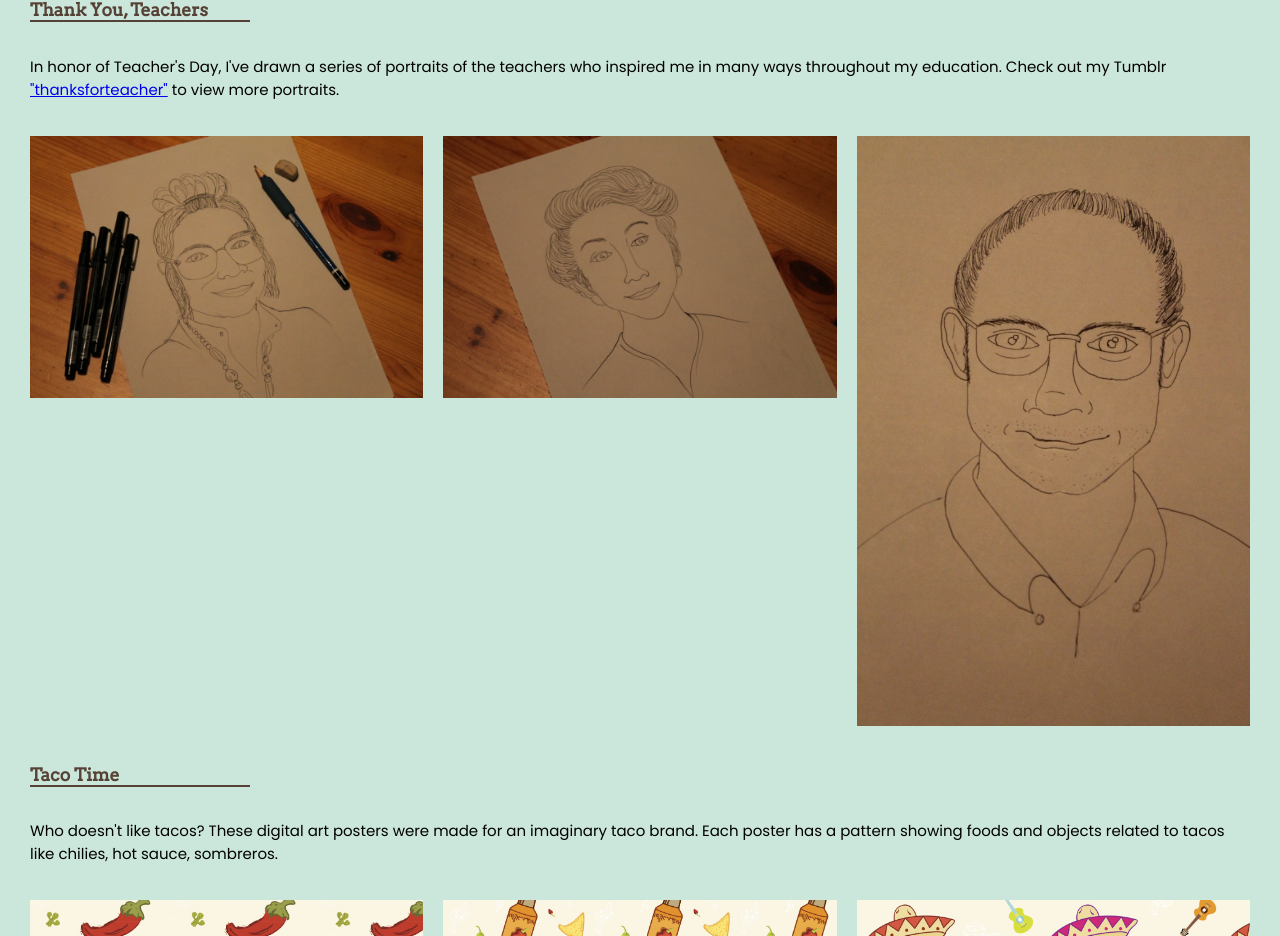
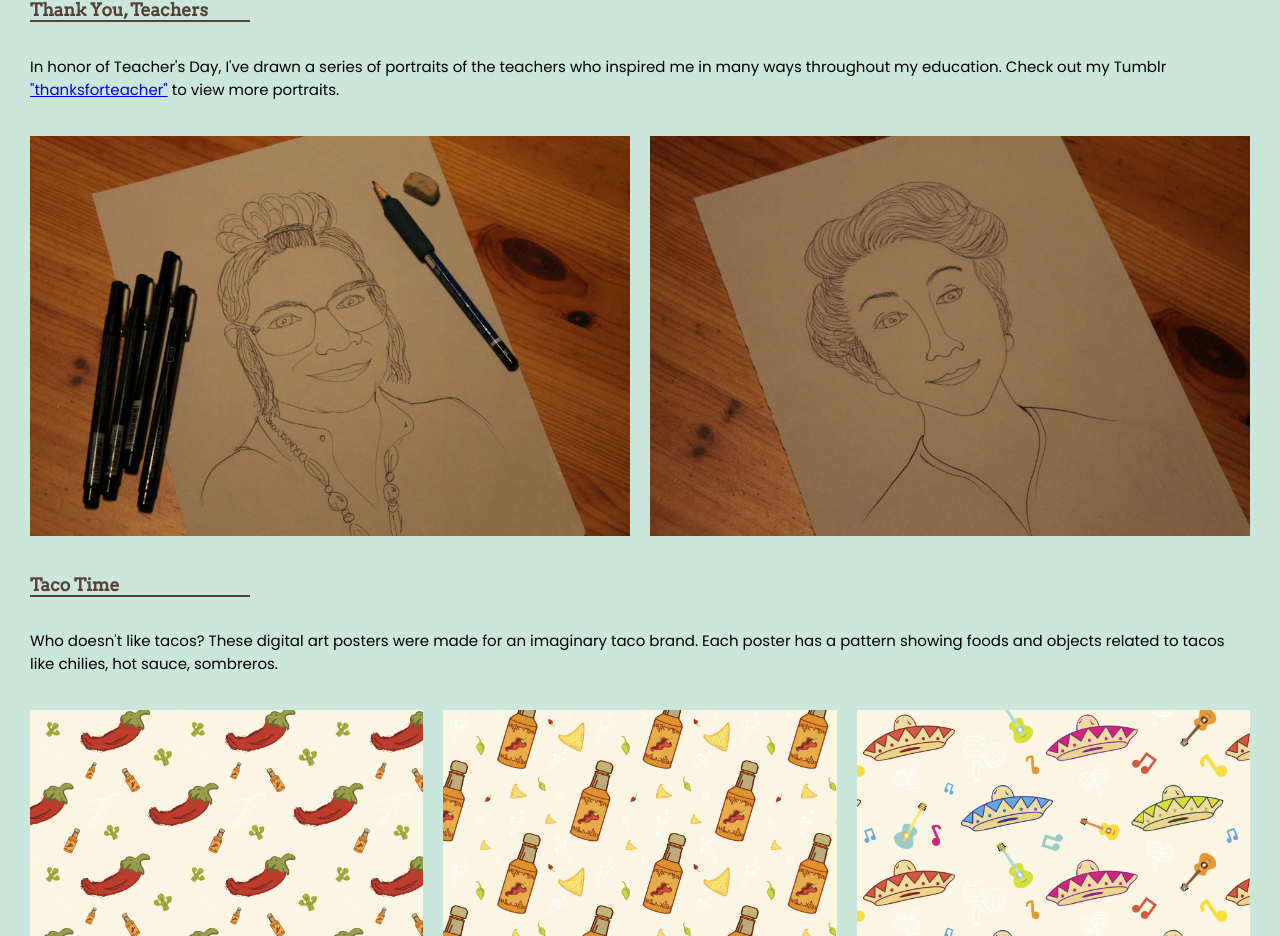
Before and after one commit to christinetran825/tofukid-website, a React (Create React App) app: page /art_design in a window 1280 px wide. Shown: the part 934-1870 px from the top of the page. Built offline with nearby package versions, Linux system fonts and the light colour scheme.

Commit message:
removed one image from teachers

```diff
--- a/src/components/Illustrations.js
+++ b/src/components/Illustrations.js
@@ -25,7 +25,6 @@ class Illustrations extends Component {
           <div className="images">
             <img src="../images/teachers-1.jpg" alt="Teachers Sketch" />
             <img src="../images/teachers-2.jpg" alt="Teachers Sketch" />
-            <img src="../images/teachers-3.jpg" alt="Teachers Sketch" />
           </div>
         </div>
         <div className="illustration">
```
